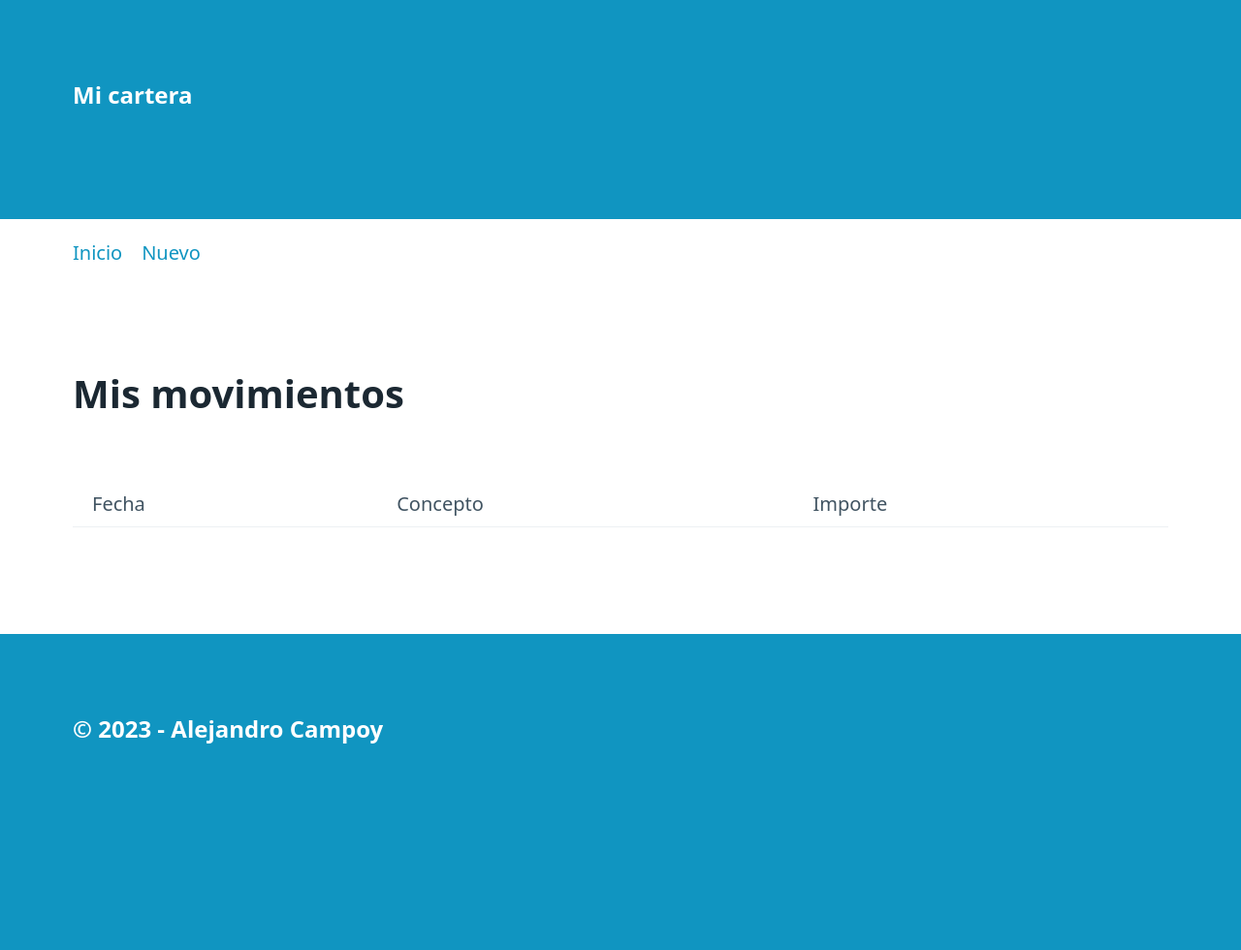
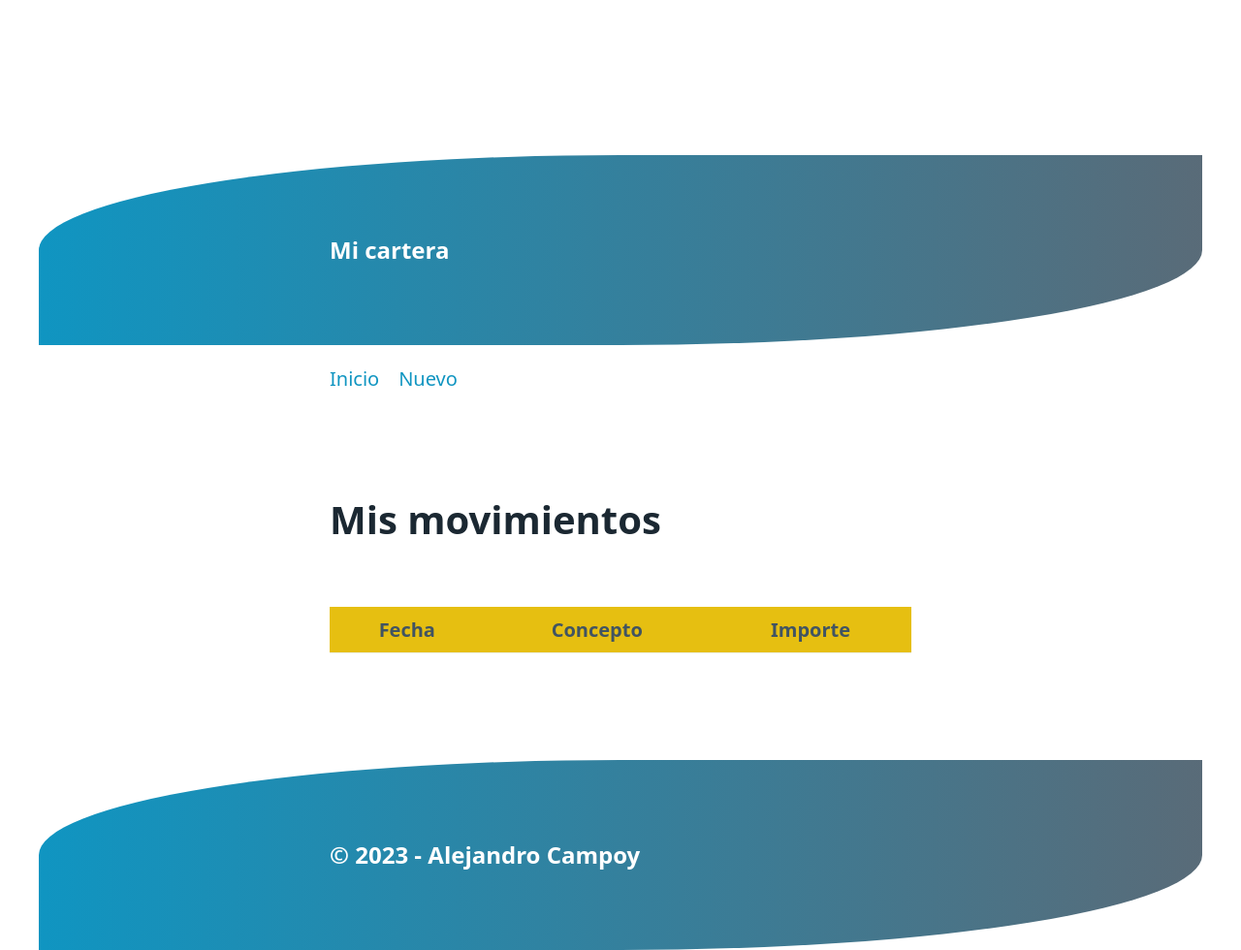
Before and after one commit to PetitMiura/kata6_CRUD_csv, a Flask app: page / in a window 1280 px wide. Shown: the whole page at 97% size. Before the commit the page ends 767 px from the top, so only its background shows below. Run offline with Flask 3, Linux system fonts and the light colour scheme; lists and menus that the app fills with data are empty.

Commit message:
A falta de sqlite

```diff
--- /dev/null
+++ b/data/create.sql
@@ -0,0 +1,14 @@
+CREATE TABLE "movements" (
+	"id"	INTEGER UNIQUE,
+	"date"	TEXT NOT NULL,
+	"abstract"	INTEGER NOT NULL,
+	"amount"	REAL NOT NULL,
+	"currency"	TEXT NOT NULL,
+	PRIMARY KEY("id" AUTOINCREMENT)
+);
+
+
+CREATE INDEX "ix_currency_amount" ON "movements" (
+	"currency"	ASC,
+	"amount"	DESC
+)
--- a/mi_cartera/models.py
+++ b/mi_cartera/models.py
@@ -87,6 +87,46 @@ class MovementDAO:
         return m
 
     def update(self, pos, movement):
+        f = open(self.path, "r")
+        reader = csv.DictReader(f, delimiter=",", quotechar='"')
+        regs = list(reader)
+        fieldnames = reader.fieldnames
+        f.close()
+        new_name = "__movements__new.csv"
+        f = open(new_name, "w", newline="")
+        writer = csv.DictWriter(f, fieldnames=fieldnames)
+        writer.writeheader()
+        writer.writerows(regs[:pos])
+        writer.writerow({"date": movement.date, "abstract": movement.abstract,
+                         "amount": movement.amount, "currency": movement.currency})
+        writer.writerows(regs[pos+1:])
+        f.close()
+        os.rename(new_name, self.path)
+        """
+        1. Alternativa
+            - abrir el fichero original en lectura
+            - abrir otro fichero con nombre el que querais en escritura
+            - ir leyendo el fichero original y copiando cada registro en el nuevo
+            - hasta llegar a la posición pos, en que se escriben los datos de movement
+            - seguir copiando el resto de registros hasta el final
+            - borrar el fichero original
+            - renombrar el fichero copia con el nombre de self.path
+
+        2. alternativa
+            - abrir el fichero en modo de escritura lectura
+            - leer hasta encontrar el registro
+            - sustituirlo (para eso tendrás que llevar el puntero de lectura a la posición inicila del
+            ultimo registro leido)
+            - cerrar y salir
+        """
+
+
+
+
+
+        return m
+    ''' Esta es mi manera de hacerlo junto con pablo
+    def update(self, pos, movement):
         rows = []
         with open(self.path, "r") as f:
             reader = csv.DictReader(f, delimiter=",", quotechar='"')
@@ -106,7 +146,7 @@ class MovementDAO:
 
         f.close()
 
-        """
+
         1. Alternativa
             - abrir el fichero original en lectura
             - abrir otro fichero con nombre el que querais en escritura
@@ -122,4 +162,4 @@ class MovementDAO:
             - sustituirlo (para eso tendrás que llevar el puntero de lectura a la posición inicila del
             ultimo registro leido)
             - cerrar y salir
-        """
+        '''
--- a/mi_cartera/routes.py
+++ b/mi_cartera/routes.py
@@ -1,6 +1,6 @@
 from mi_cartera import app
 from mi_cartera.models import Movement, MovementDAO
-from flask import render_template, request, redirect, flash
+from flask import render_template, request, redirect, flash, url_for
 import csv
 
 dao = MovementDAO("movements.dat")
@@ -34,6 +34,26 @@ def new_mov():
 
 @app.route("/update_movement/<int:pos>", methods=["GET", "POST"])
 def upd_mov(pos):
+    if request.method == "GET":
+        mov = dao.get(pos)
+        return render_template("update.html", title="Modificación de movimiento",
+                               the_form=mov, pos=pos)
+    else:
+        data = request.form
+        try:
+            mv = Movement(data["date"], data["abstract"],
+                                data["amount"], data["currency"])
+            dao.update(pos, mv)
+            return redirect(url_for("index"))
+        except ValueError as e:
+            flash(str(e))
+            return render_template("update.html", the_form=data, title="Modificación de movimiento")
+
+
+
+''' mi manera de hacerlo junto con pablo
+@app.route("/update_movement/<int:pos>", methods=["GET", "POST"])
+def upd_mov(pos):
 
     if request.method == "GET":
         url_actual = request.url
@@ -48,3 +68,4 @@ def upd_mov(pos):
         except ValueError as e:
             flash(str(e))
             return render_template("update.html", the_form=data, title="Modificación de movimiento")
+'''
--- a/mi_cartera/static/style.css
+++ b/mi_cartera/static/style.css
@@ -10,11 +10,54 @@
 }
 
 header, footer {
-    background-color: var(--primary);
+    background: linear-gradient(to right, var(--primary) 0%, var(--secondary) 100%);
+    border-top-left-radius: 50%;
+    border-bottom-right-radius: 50%;
+    margin-left: auto;
+    margin-right: auto;
+    max-width: 1200px; /* Ajusta el valor según el ancho deseado */
 }
+
+body {
+    margin-top: 0px; /* Ajusta el valor según el tamaño de la cabecera */
+    margin-bottom: 0px; /* Ajusta el valor según el tamaño del pie */
+}
+
+
 
 header p, footer p {
     color: white;
     font-weight: bold;
     font-size: 1.2em;
 }
+
+/* Estilos para la tabla de movimientos */
+table {
+    width: 100%;
+    border-collapse: collapse;
+}
+
+th, td {
+    padding: 10px;
+    text-align: center;
+}
+
+th {
+    background-color: #e6bf11;
+    font-weight: bold;
+}
+
+tr{
+    background-color: #17ec22;
+}
+
+tr:hover {
+    background-color: #3bd15c;
+}
+
+/* Class Container para el html */
+
+.container {
+    max-width: 600px; /* Ajusta el valor según el ancho deseado */
+    margin: 0 auto; /* Centra horizontalmente el contenido */
+}
--- a/mi_cartera/templates/base.html
+++ b/mi_cartera/templates/base.html
@@ -1,11 +1,15 @@
 <html lang="en">
+
     <head>
         <meta charset="UTF-8">
         <meta name="viewport" content="width=device-width, initial-scale=1.0">
         <link rel="stylesheet" href="/static/pico.css">
         <link rel="stylesheet" href="/static/style.css">
-    <title>Mi Cartera - {{ title }}</title>
+        <main class="container"></main>
+            <title class="container">Mi Cartera - {{ title }}</title>
+        </main>
     </head>
+
 <body>
     <header>
         <p class="container">Mi cartera</p>
--- a/mi_cartera/templates/update.html
+++ b/mi_cartera/templates/update.html
@@ -3,7 +3,7 @@
 {%block content %}
         <h1>Modificar Movimiento</h1>
 
-        <form action="{{ url_actual }}" method="post">
+        <form action="/update_movement/{{ pos }}" method="post">
             <div>
                 <label for="date">
                     Fecha:
```
Also changed, not shown: test/test_models.py (+18 -0 lines), data/movements.db (added). Lines whose indentation alone changed are shown as unchanged.
